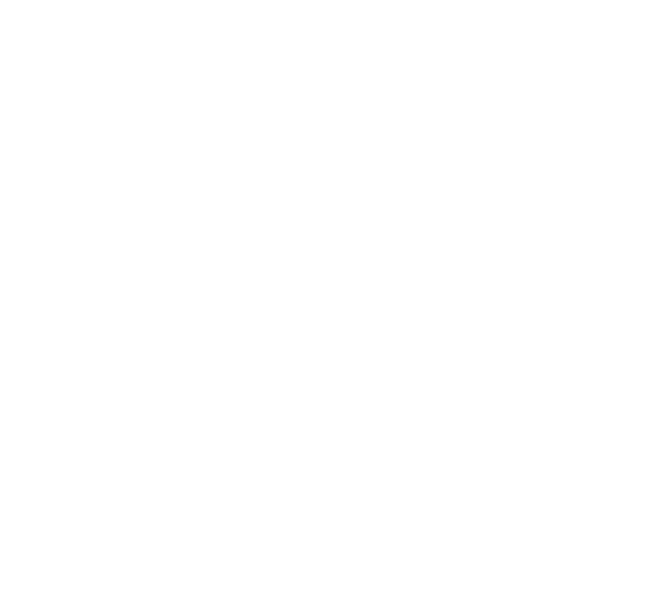
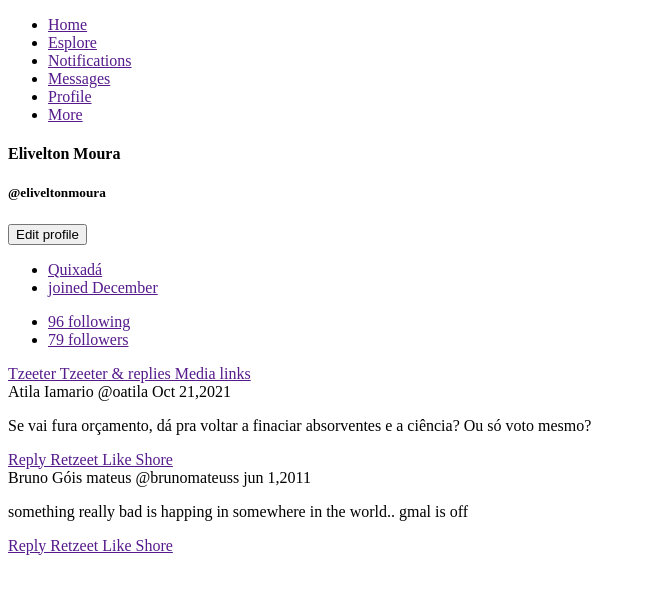
Before and after one commit to Eliveltonmoura/Tzeeter, a plain HTML site: page index.html in a window 1280 px wide. Shown: the whole page, without its empty margins (0-646 px from the left). Drawn offline with Linux system fonts and the light colour scheme.

Commit message:
LE01 - Perfil no Tzeeter

```diff
--- a/index.html
+++ b/index.html
@@ -1,11 +1,49 @@
 <!DOCTYPE html>
 <html lang="en">
+
 <head>
     <meta charset="UTF-8">
     <meta name="viewport" content="width=device-width, initial-scale=1.0">
-    <title>Document</title>
+    <title>Tzeeter</title>
 </head>
+
 <body>
+    <nav>
+        <ul>
+            <li><a href="">Home</a> </li>
+            <li><a href="">Esplore</a></li>
+            <li><a href="">Notifications</a></li>
+            <li><a href="">Messages</a></li>
+            <li><a href="">Profile</a></li>
+            <li><a href="">More</a></li>
+        </ul>
+    </nav>
+    <h4>Elivelton Moura</h4>
+    <h5>@eliveltonmoura</h5>
 
+    <button>Edit profile</button>
+    <ul>
+        <li> <a href="">Quixadá</a> </li>
+        <li><a href="">joined December</a></li>
+    </ul>
+    <ul>
+        <li><a href="">96 following</a></li>
+        <li><a href="">79 followers</a></li>
+    </ul>
+ <section>
+
+        <a href="">Tzeeter Tzeeter & replies Media links</a><br>
+        Atila Iamario @oatila Oct 21,2021
+        <p>Se vai fura orçamento, dá pra voltar a finaciar absorventes e a ciência? Ou só voto mesmo?</p>
+
+        <a href="">Reply Retzeet Like Shore</a><br>
+        Bruno Góis mateus @brunomateuss jun 1,2011
+        <p>something really bad is happing in somewhere in the world.. gmal is off</p>
+
+        <a href="">Reply Retzeet Like Shore</a><br>
+
+
+ </section>
 </body>
+
 </html>
```
